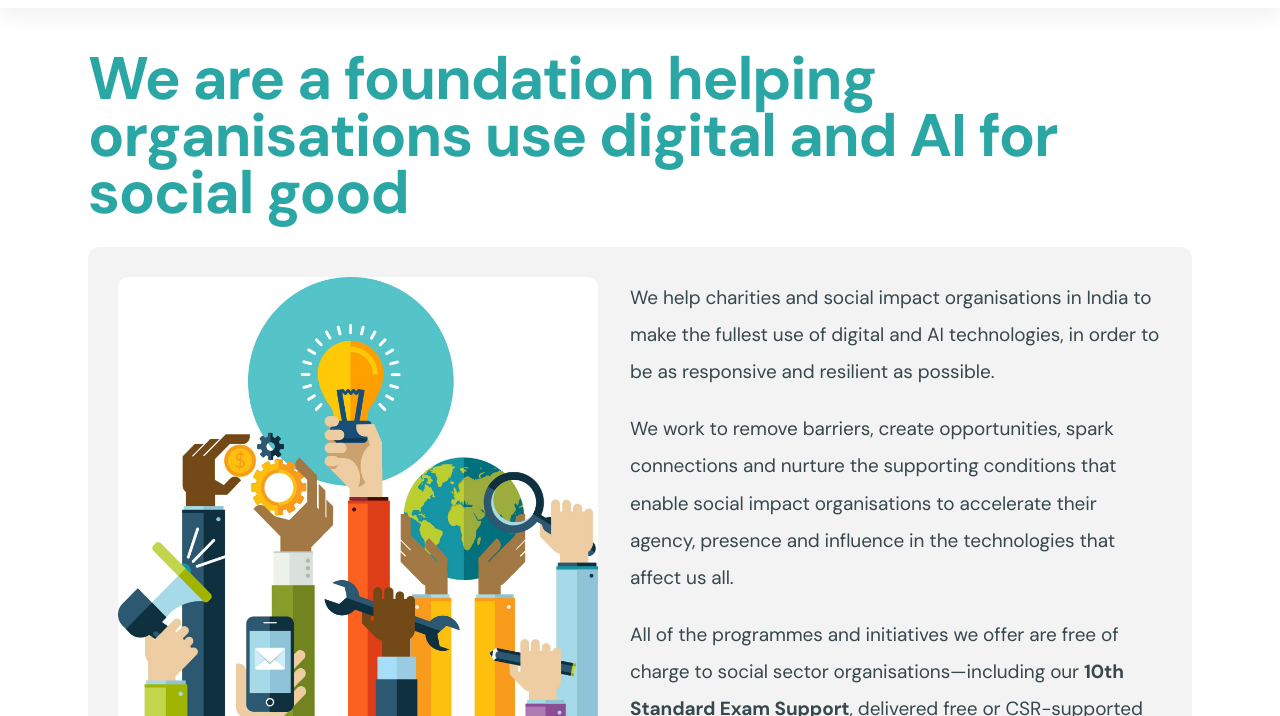
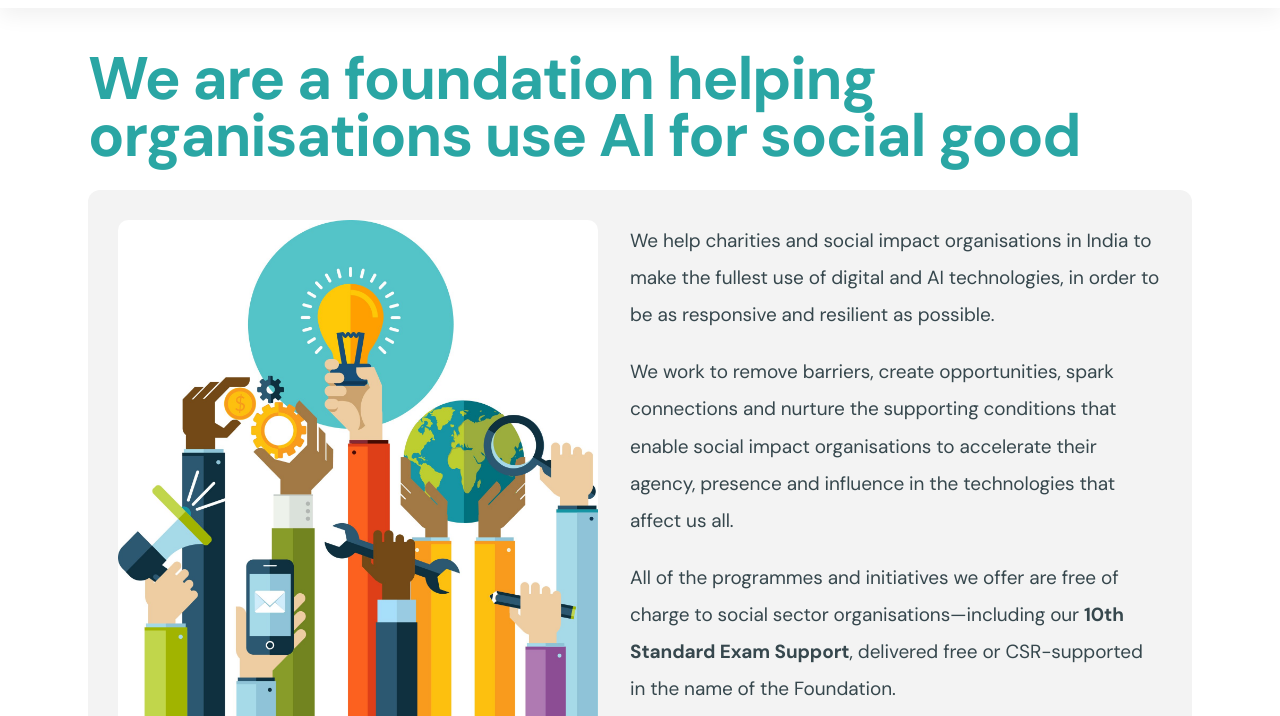
Before and after one commit to nlightnmarketing/nlightn-foundation-website, a website: page index.html in a window 1280 px wide. Shown: the part 84-800 px from the top of the page. Drawn offline with Linux system fonts and the light colour scheme.

Commit message:
Update index.html
Made-with: Cursor

```diff
--- a/index.html
+++ b/index.html
@@ -63,7 +63,7 @@
       <section class="cast-hero">
         <div class="container">
           <h1 class="cast-hero-title">
-            We are a foundation helping organisations use digital and AI for social good
+            We are a foundation helping organisations use AI for social good
           </h1>
 
           <div class="cast-hero-card">
```
